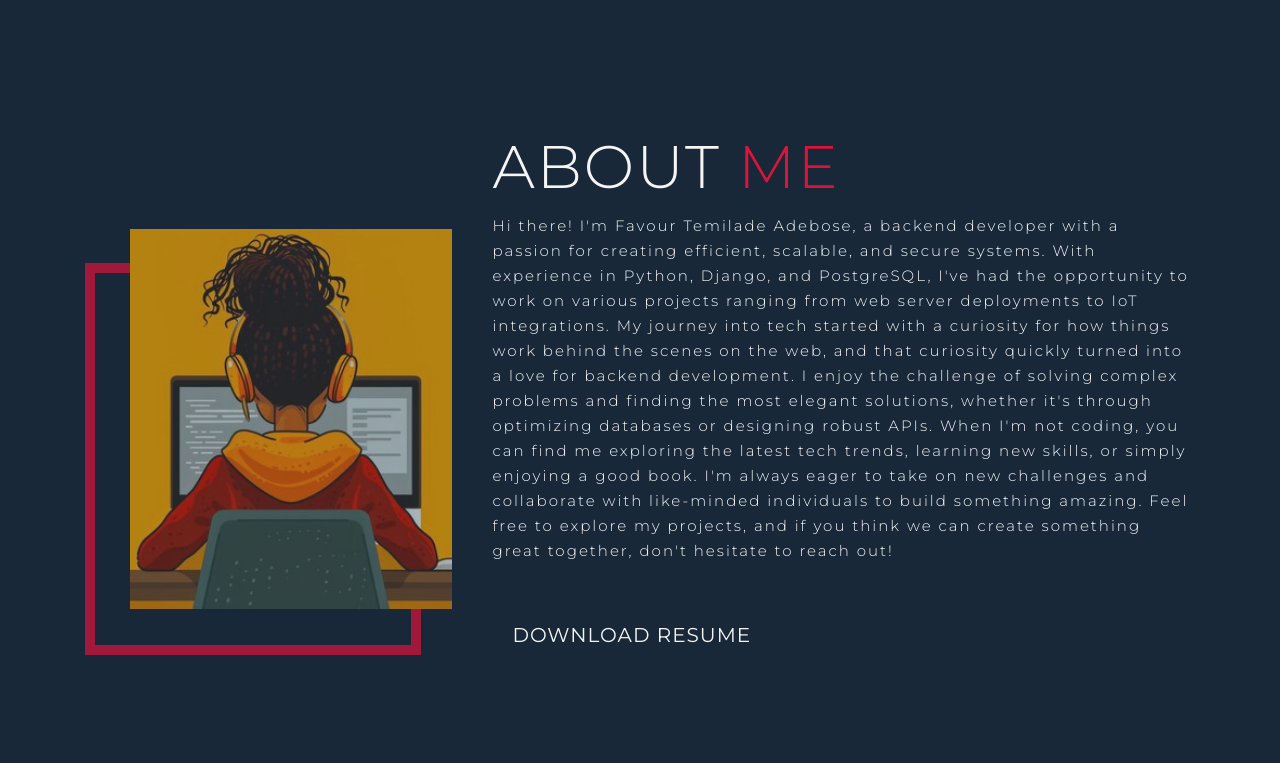
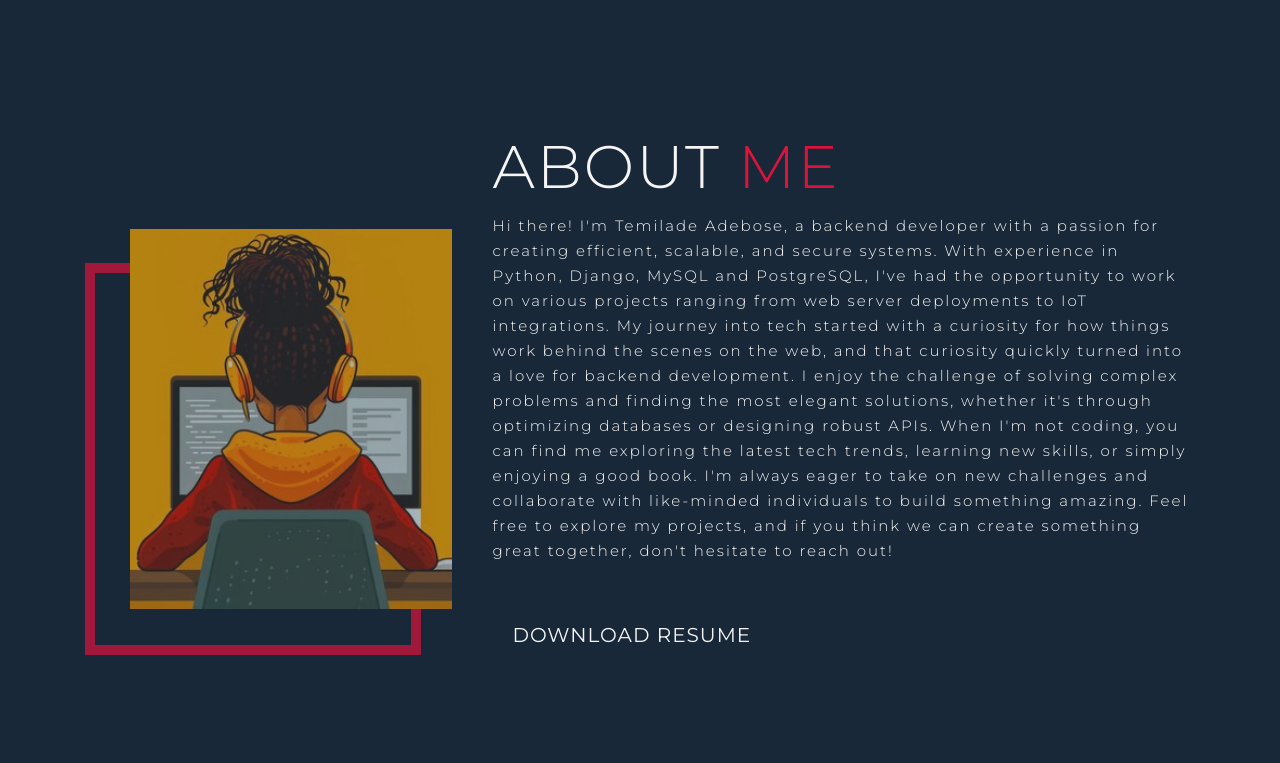
Before and after one commit to temmy669/myPorfolio, a Django app: page /port/ in a window 1280 px wide. Shown: the part 800-1563 px from the top of the page. Run offline with Django 3.2, Linux system fonts and the light colour scheme.

Commit message:
updated About me

```diff
--- a/portfolio/templates/index.html
+++ b/portfolio/templates/index.html
@@ -103,7 +103,7 @@
       </div>
       <div class="col-right">
         <h1 class="section-title">About <span>me</span></h1>
-        <p>Hi there! I'm Favour Temilade Adebose, a backend developer with a passion for creating efficient, scalable, and secure systems. With experience in Python, Django, and PostgreSQL, I've had the opportunity to work on various projects ranging from web server deployments to IoT integrations.
+        <p>Hi there! I'm Temilade Adebose, a backend developer with a passion for creating efficient, scalable, and secure systems. With experience in Python, Django, MySQL and PostgreSQL, I've had the opportunity to work on various projects ranging from web server deployments to IoT integrations.
 
           My journey into tech started with a curiosity for how things work behind the scenes on the web, and that curiosity quickly turned into a love for backend development. I enjoy the challenge of solving complex problems and finding the most elegant solutions, whether it's through optimizing databases or designing robust APIs.
 
```
